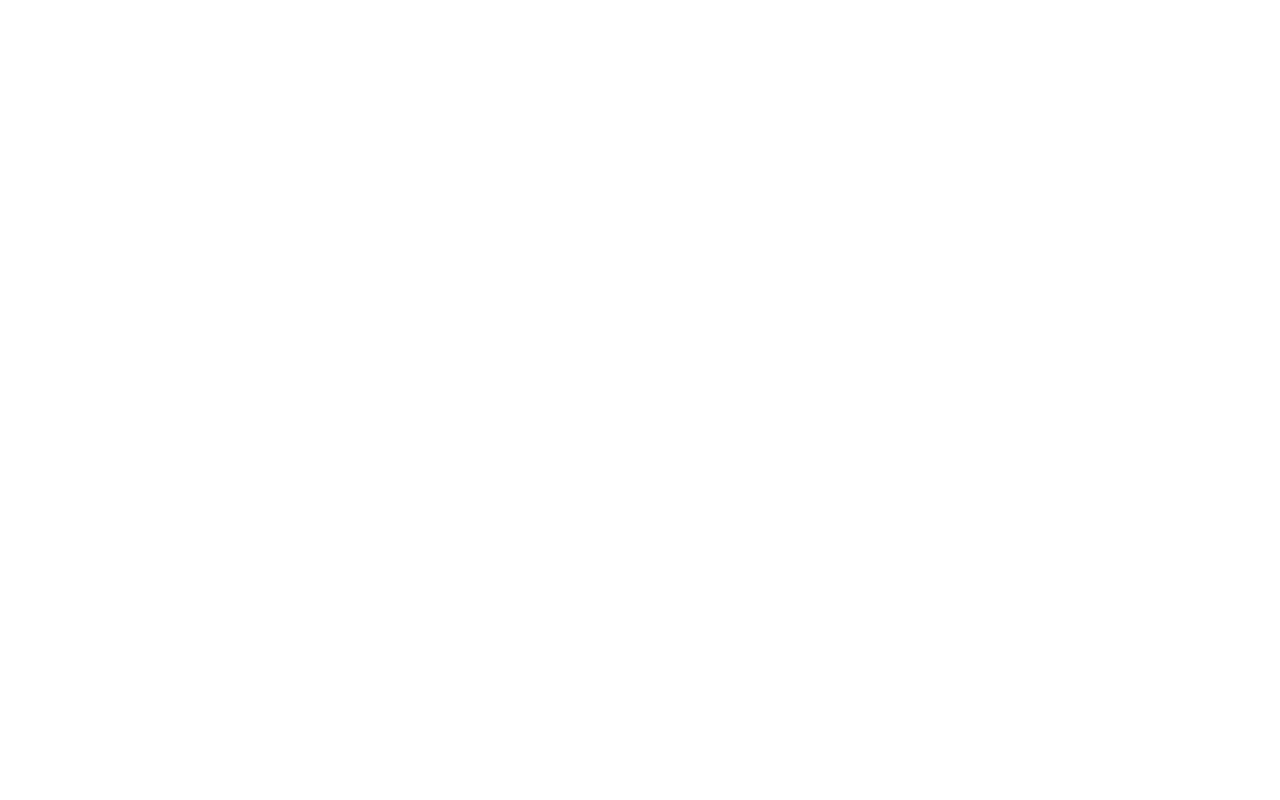
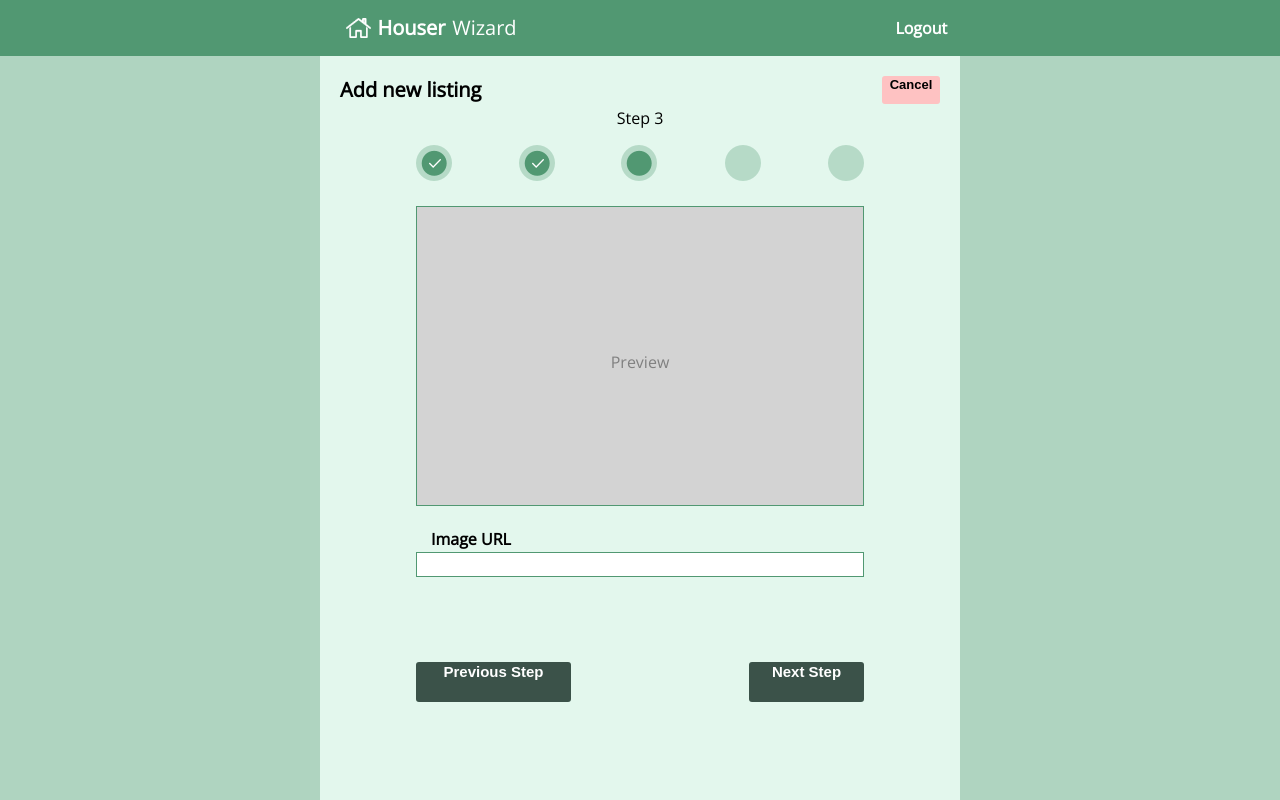
Before and after one commit to DriscollRichie/houser, a React app: page /#/wizard/v3 in a window 1280 px wide. Built offline with nearby package versions, Linux system fonts and the light colour scheme.

Commit message:
finished style for Wizard step 3

```diff
--- a/src/Components/WizardViews/V2/V2.js
+++ b/src/Components/WizardViews/V2.js
@@ -1,11 +1,11 @@
 import React, { Component } from 'react'
-import logo from '../../../assets/house_logo.png'
+import logo from '../../assets/house_logo.png'
 import axios from 'axios'
-import '../V2/V2'
-import step_active from '../../../assets/step_active.png'
-import step_inactive from '../../../assets/step_inactive.png'
-import step_complete from '../../../assets/step_completed.png'
-import {Link} from 'react-router-dom'
+import './Wizard.css'
+import step_active from '../../assets/step_active.png'
+import step_inactive from '../../assets/step_inactive.png'
+import step_complete from '../../assets/step_completed.png'
+import { Link } from 'react-router-dom'
 
 export default class V2 extends Component {
 
@@ -33,7 +33,7 @@ export default class V2 extends Component {
           <div id='wizard-mid-1'>
             <h2 style={{ fontSize: '20px' }}>Add new listing</h2>
             <Link to='/dashboard'>
-            <button id='cancel-button'>Cancel</button>
+              <button id='cancel-button'>Cancel</button>
             </Link>
           </div>
           <div id='wizard-mid-2'>
@@ -51,21 +51,23 @@ export default class V2 extends Component {
               <div id='wizard-forum2'>
                 <div>
                   <h3 style={{ marginBottom: '5px', marginLeft: '15px' }}>City</h3>
-                  <input className='wizard-forum-input'  style={{height: '25px',  width: '200px'}}/>
+                  <input className='wizard-forum-input' style={{ height: '25px', width: '200px' }} />
                 </div>
                 <div id='wizard-state-forum'>
                   <h3 style={{ marginBottom: '5px', marginLeft: '15px' }}>State</h3>
-                  <input className='wizard-forum-input' style={{height: '25px', width: '200px'}} />
+                  <input className='wizard-forum-input' style={{ height: '25px', width: '200px' }} />
                 </div>
               </div>
-                <h3 style={{ marginBottom: '5px', marginLeft: '15px' }}>Zip</h3>
-                <input className='wizard-forum-input' style={{width: '200px', height: '25px'}}/>
+              <h3 style={{ marginBottom: '5px', marginLeft: '15px' }}>Zip</h3>
+              <input className='wizard-forum-input' style={{ width: '200px', height: '25px' }} />
             </div>
             <div id='wizard-step-buttons'>
-            <Link to='/wizard/v1'>
-            <button className='wizard-step-button' style={{width: '155px'}}>Previous Step</button>
-            </Link>
-            <button className='wizard-step-button'>Next Step</button>
+              <Link to='/wizard/v1'>
+                <button className='wizard-step-button' style={{ width: '155px' }}>Previous Step</button>
+              </Link>
+              <Link to='/wizard/v3'>
+                <button className='wizard-step-button'>Next Step</button>
+              </Link>
             </div>
           </div>
         </section>
--- /dev/null
+++ b/src/Components/WizardViews/V3.js
@@ -0,0 +1,66 @@
+import React, { Component } from 'react'
+import logo from '../../assets/house_logo.png'
+import axios from 'axios'
+import './Wizard.css'
+import step_active from '../../assets/step_active.png'
+import step_inactive from '../../assets/step_inactive.png'
+import step_complete from '../../assets/step_completed.png'
+import { Link } from 'react-router-dom'
+
+export default class V2 extends Component {
+
+  logoutUser = async () => {
+    try {
+      await axios.post('/api/auth/logout')
+      this.props.history.push('/')
+    } catch (err) {
+      console.error('logoutUser function failed in Dashboard.js:', err)
+    }
+  }
+
+  render() {
+    return (
+      <div id='wizard-page'>
+        <nav id='wizard-nav'>
+          <section id='wizard-title'>
+            <img src={logo} width='25px' alt='' />
+            <h1 className='wizard-nav-text'>Houser</h1>
+            <p className='wizard-nav-text'>Wizard</p>
+          </section>
+          <p onClick={() => this.logoutUser()} style={{ cursor: 'pointer' }}>Logout</p>
+        </nav>
+        <section id='wizard-mid'>
+          <div id='wizard-mid-1'>
+            <h2 style={{ fontSize: '20px' }}>Add new listing</h2>
+            <Link to='/dashboard'>
+              <button id='cancel-button'>Cancel</button>
+            </Link>
+          </div>
+          <div id='wizard-mid-2'>
+            <p style={{ marginBottom: '25px' }}>Step 3</p>
+            <div id='wizard-steps' style={{ marginBottom: '25px' }}>
+              <img src={step_complete} alt='' />
+              <img src={step_complete} alt='' />
+              <img src={step_active} alt='' />
+              <img src={step_inactive} alt='' />
+              <img src={step_inactive} alt='' />
+            </div>
+            <div id='wizard-forum'>
+              <div id='wizard-image-preview'>
+                <p style={{color: 'grey'}}>Preview</p>
+              </div>
+              <h3 style={{ marginBottom: '5px', marginLeft: '15px' }}>Image URL</h3>
+              <input className='wizard-forum-input' style={{ marginBottom: '25px', height: '25px' }} />
+            </div>
+            <div id='wizard-step-buttons'>
+              <Link to='/wizard/v2'>
+                <button className='wizard-step-button' style={{ width: '155px' }}>Previous Step</button>
+              </Link>
+              <button className='wizard-step-button'>Next Step</button>
+            </div>
+          </div>
+        </section>
+      </div>
+    )
+  }
+}
--- a/src/Components/WizardViews/V1/V1.css
+++ b/src/Components/WizardViews/Wizard.css
@@ -120,3 +120,14 @@
   width: 100%;
   justify-content: space-between;
 }
+
+#wizard-image-preview {
+  width: 100%;
+  height: 300px;
+  background-color: lightgrey;
+  border: #519872 solid 1px;
+  display: flex;
+  justify-content: center;
+  align-items: center;
+  margin-bottom: 25px;
+}
--- a/src/routes.js
+++ b/src/routes.js
@@ -2,8 +2,9 @@ import React from 'react'
 import {Switch, Route} from 'react-router-dom'
 import Auth from './Components/Auth/Auth'
 import Dashboard from './Components/Dashboard/Dashboard';
-import V1 from './Components/WizardViews/V1/V1'
-import V2 from './Components/WizardViews/V2/V2'
+import V1 from './Components/WizardViews/V1'
+import V2 from './Components/WizardViews/V2'
+import V3 from './Components/WizardViews/V3'
 
 export default(
   <Switch>
@@ -11,5 +12,6 @@ export default(
     <Route path ='/dashboard' component={Dashboard}/>
     <Route path='/wizard/v1' component={V1}/>
     <Route path='/wizard/v2' component={V2}/>
+    <Route path='/wizard/v3' component={V3}/>
   </Switch>
 )
```
Also changed, not shown: src/Components/WizardViews/V1.js (renamed from src/Components/WizardViews/V1/V1.js, +4 -4 lines), src/Components/WizardViews/V4.js (added), src/Components/WizardViews/V5.js (added).
